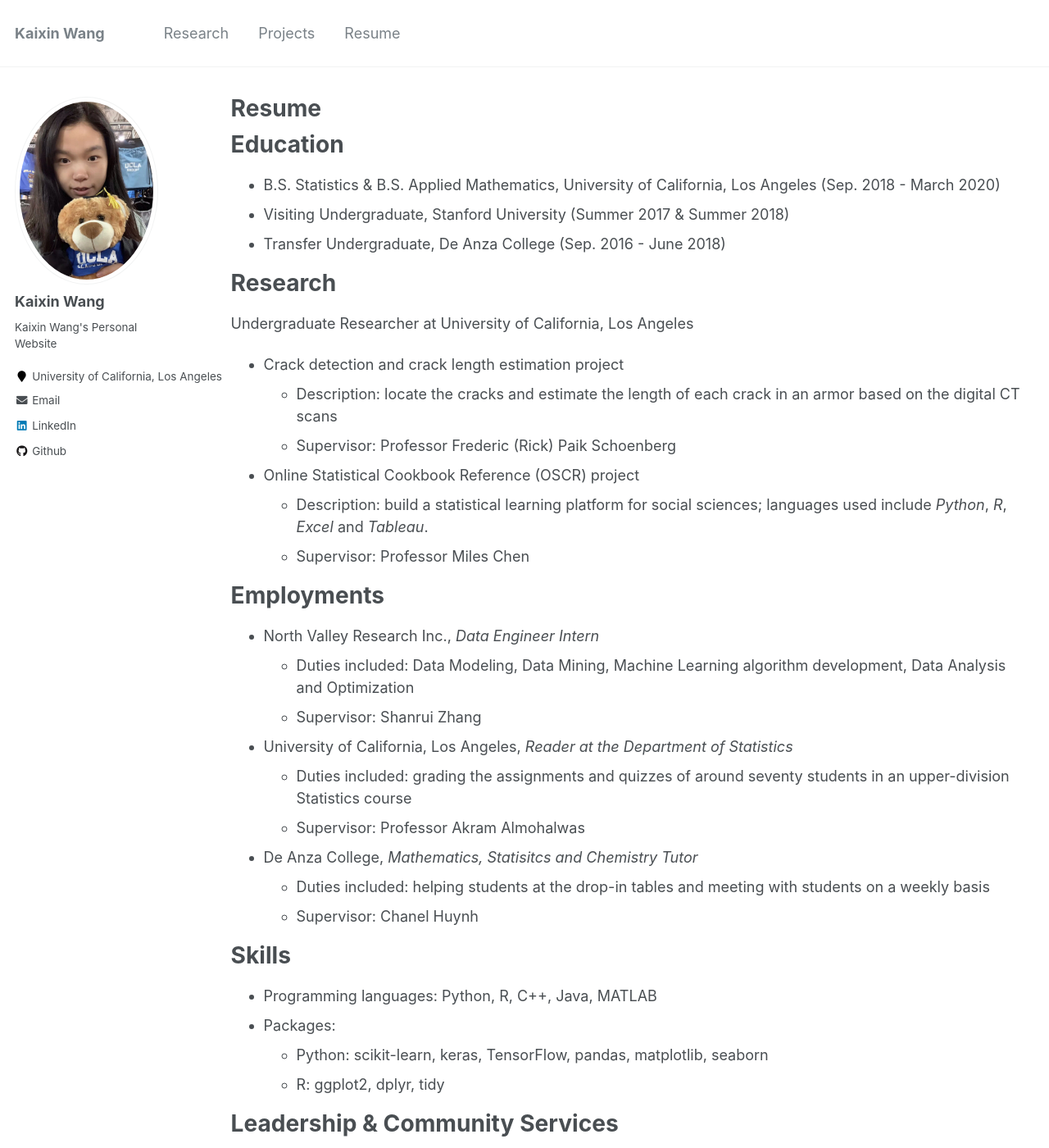
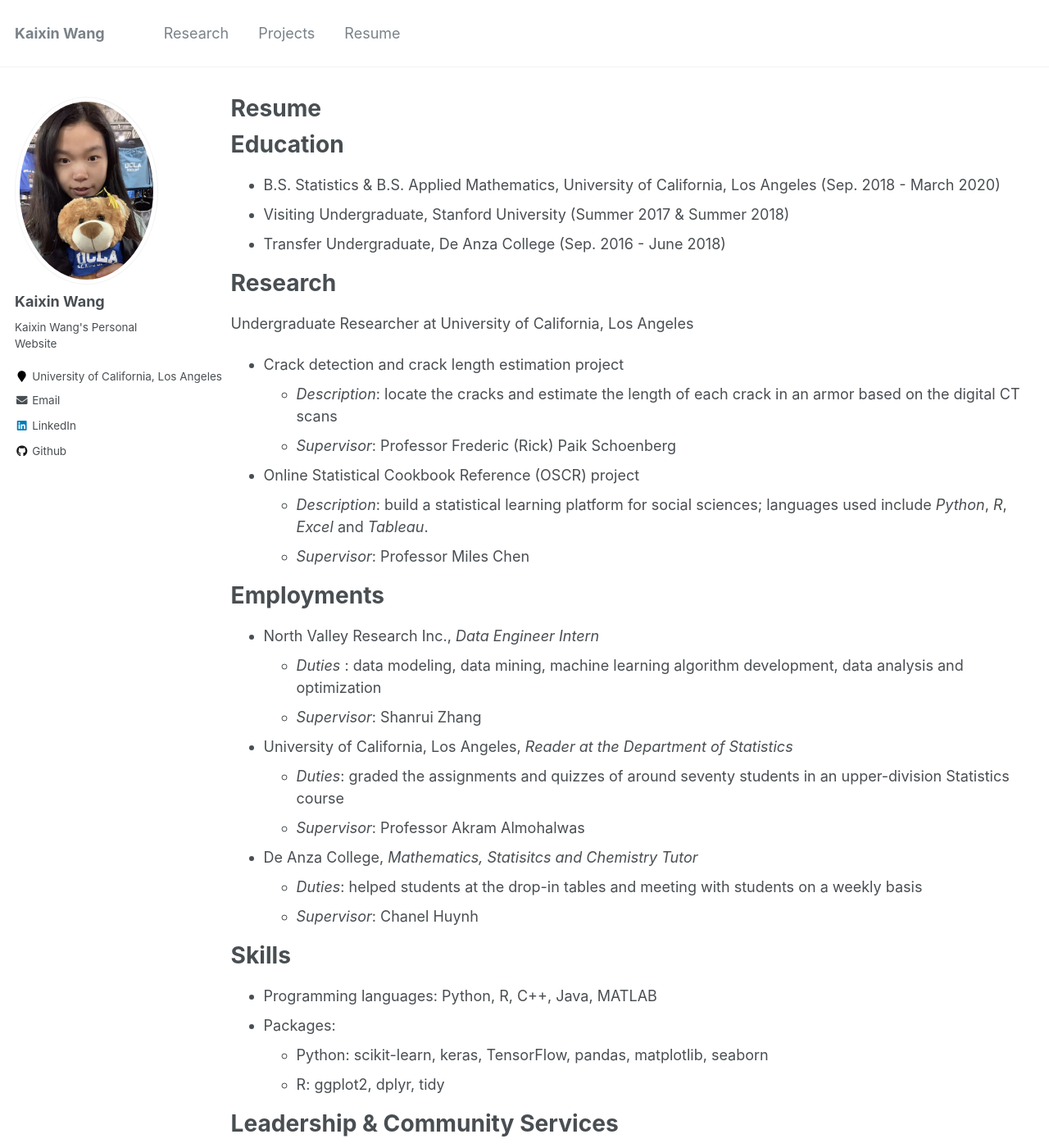
Before and after one commit to kaixin-wang/kaixin-wang.github.io, a Jekyll site: the page built from _pages/resume.md, in a window 1280 px wide and 1400 px high. Shown: the whole window at 82% size. Built offline with Jekyll 4.4.1, drawn with Linux system fonts in a browser that asks for light colours.

Commit message:
Update resume.md

```diff
--- a/_pages/resume.md
+++ b/_pages/resume.md
@@ -20,26 +20,26 @@
 Undergraduate Researcher at University of California, Los Angeles
 
 * Crack detection and crack length estimation project
-  * Description: locate the cracks and estimate the length of each crack in an armor based on the digital CT scans
-  * Supervisor: Professor Frederic (Rick) Paik Schoenberg
+  * *Description*: locate the cracks and estimate the length of each crack in an armor based on the digital CT scans
+  * *Supervisor*: Professor Frederic (Rick) Paik Schoenberg
 
 * Online Statistical Cookbook Reference (OSCR) project
-  * Description: build a statistical learning platform for social sciences; languages used include *Python*, *R*, *Excel* and *Tableau*.
-  * Supervisor: Professor Miles Chen
+  * *Description*: build a statistical learning platform for social sciences; languages used include *Python*, *R*, *Excel* and *Tableau*.
+  * *Supervisor*: Professor Miles Chen
 
 Employments
 ======
 * North Valley Research Inc., *Data Engineer Intern*
-  * Duties included: Data Modeling, Data Mining, Machine Learning algorithm development, Data Analysis and Optimization
-  * Supervisor: Shanrui Zhang
+  * *Duties* : data modeling, data mining, machine learning algorithm development, data analysis and optimization
+  * *Supervisor*: Shanrui Zhang
 
 * University of California, Los Angeles, *Reader at the Department of Statistics*
-  * Duties included: grading the assignments and quizzes of around seventy students in an upper-division Statistics course
-  * Supervisor: Professor Akram Almohalwas
+  * *Duties*: graded the assignments and quizzes of around seventy students in an upper-division Statistics course
+  * *Supervisor*: Professor Akram Almohalwas
 
  * De Anza College, *Mathematics, Statisitcs and Chemistry Tutor*
-    * Duties included: helping students at the drop-in tables and meeting with students on a weekly basis
-    * Supervisor: Chanel Huynh
+    * *Duties*: helped students at the drop-in tables and meeting with students on a weekly basis
+    * *Supervisor*: Chanel Huynh
 
 Skills
 ======
```
